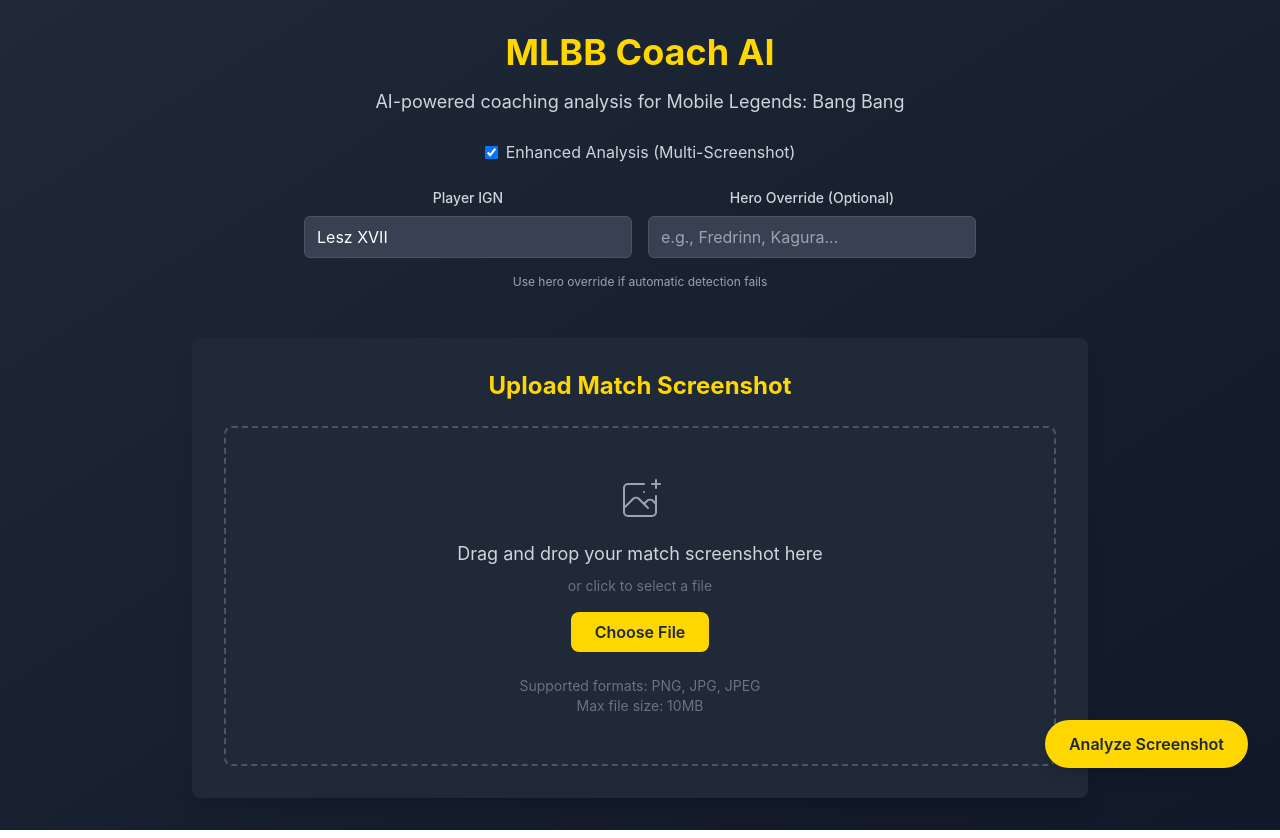
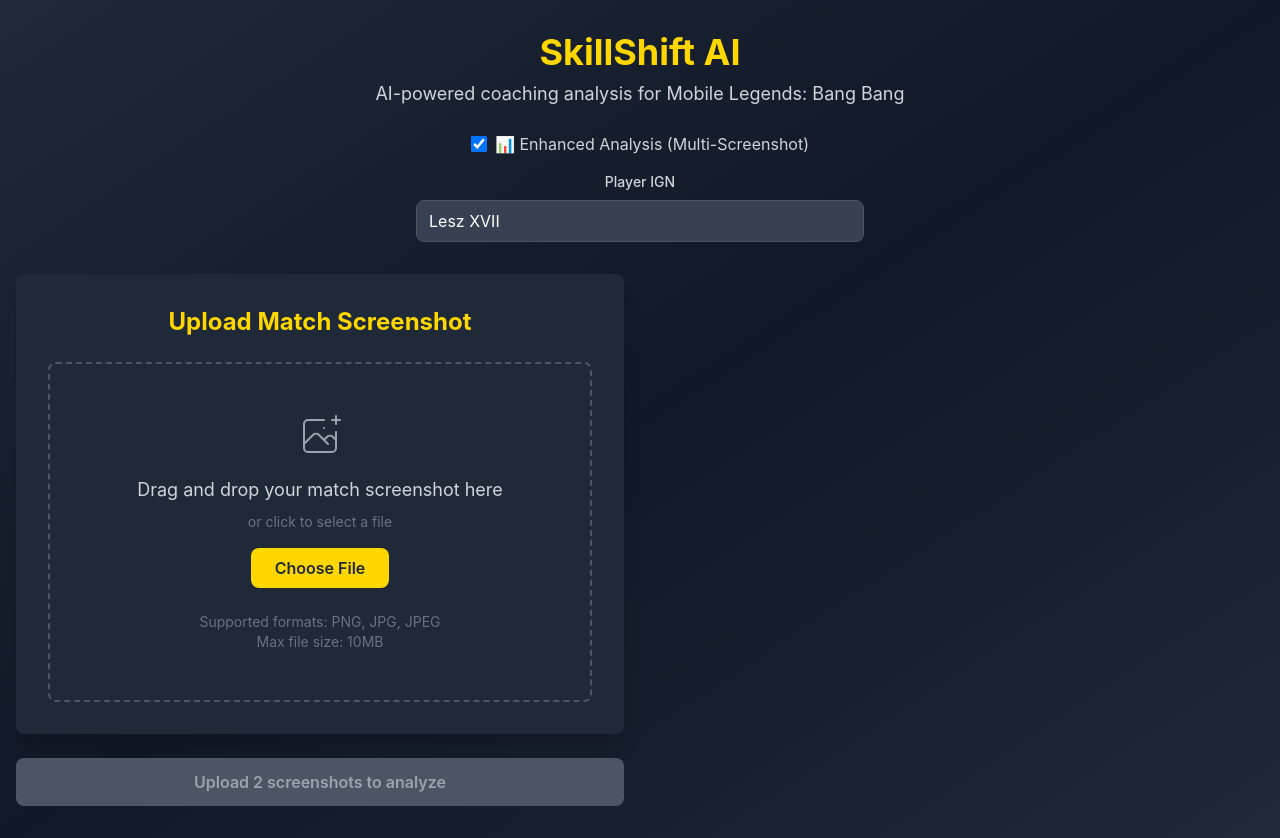
Before and after one commit to Lesz-Xi/mlbb-coach-ai, a React (Vite) app: page / in a window 1280 px wide. Built offline with nearby package versions, Linux system fonts and the light colour scheme; the HTML template or start-up script is replaced by a standard one.

Commit message:
Update main React application component

```diff
--- a/src/App.jsx
+++ b/src/App.jsx
@@ -1,97 +1,172 @@
-import { useState } from 'react'
-import FileUpload from './components/FileUpload'
-import ResultsDisplay from './components/ResultsDisplay'
+import { useState } from "react";
+import FileUpload from "./components/FileUpload";
+import ResultsDisplay from "./components/ResultsDisplay";
 
 function App() {
-  const [analysisResult, setAnalysisResult] = useState(null)
-  const [isLoading, setIsLoading] = useState(false)
-  const [sessionId, setSessionId] = useState(null)
-  const [useEnhanced, setUseEnhanced] = useState(true)
-  const [heroOverride, setHeroOverride] = useState('')
-  const [playerIGN, setPlayerIGN] = useState('Lesz XVII')
+  const [analysisResult, setAnalysisResult] = useState(null);
+  const [isLoading, setIsLoading] = useState(false);
+  const [sessionId, setSessionId] = useState(null);
+  const [useEnhanced, setUseEnhanced] = useState(true);
+  const [playerIGN, setPlayerIGN] = useState("Lesz XVII");
+  const [uploadedScreenshots, setUploadedScreenshots] = useState([]);
+  const [analysisReady, setAnalysisReady] = useState(false);
 
   const handleFileUpload = async (file) => {
-    setIsLoading(true)
-    try {
-      const formData = new FormData()
-      formData.append('file', file)
-      formData.append('ign', playerIGN)
+    // Add file to uploaded screenshots list
+    const fileWithMetadata = {
+      file: file,
+      name: file.name,
+      size: file.size,
+      uploadedAt: new Date().toISOString(),
+    };
 
-      // Add session ID if we have one
-      if (sessionId) {
-        formData.append('session_id', sessionId)
+    setUploadedScreenshots((prev) => {
+      const newList = [...prev, fileWithMetadata];
+
+      // Check if we can now analyze
+      const canAnalyze = useEnhanced
+        ? newList.length >= 2
+        : newList.length >= 1;
+      setAnalysisReady(canAnalyze);
+
+      return newList;
+    });
+  };
+
+  const handleRemoveFile = (index) => {
+    setUploadedScreenshots((prev) => {
+      const newList = prev.filter((_, i) => i !== index);
+
+      // Update analysis readiness
+      const canAnalyze = useEnhanced
+        ? newList.length >= 2
+        : newList.length >= 1;
+      setAnalysisReady(canAnalyze);
+
+      return newList;
+    });
+  };
+
+  const handleAnalyze = async () => {
+    if (!analysisReady || uploadedScreenshots.length === 0) {
+      return;
     }
 
-      // Add hero override if specified
-      if (heroOverride.trim()) {
-        formData.append('hero_override', heroOverride.trim())
+    setIsLoading(true);
+    try {
+      let analysisResults = [];
+
+      // Process screenshots sequentially for session management
+      let currentSessionId = sessionId; // Local variable to track session ID within loop
+
+      for (let i = 0; i < uploadedScreenshots.length; i++) {
+        const screenshot = uploadedScreenshots[i];
+        const formData = new FormData();
+        formData.append("file", screenshot.file);
+        formData.append("ign", playerIGN);
+
+        // Add session ID for subsequent uploads
+        if (currentSessionId) {
+          formData.append("session_id", currentSessionId);
         }
 
-      const endpoint = useEnhanced ? '/api/analyze-enhanced' : '/api/analyze'
+        const endpoint = useEnhanced ? "/api/analyze-enhanced" : "/api/analyze";
         const response = await fetch(endpoint, {
-        method: 'POST',
+          method: "POST",
           body: formData,
-      })
+        });
 
         if (!response.ok) {
-        throw new Error('Analysis failed')
+          throw new Error(`Analysis failed for screenshot ${i + 1}`);
         }
 
-      const result = await response.json()
-      setAnalysisResult(result)
+        const result = await response.json();
+        analysisResults.push(result);
 
-      // Store session ID for multi-screenshot processing
-      if (result.session_info?.session_id) {
-        setSessionId(result.session_info.session_id)
-      }
-    } catch (error) {
-      console.error('Error analyzing screenshot:', error)
-      // Handle error appropriately
-    } finally {
-      setIsLoading(false)
+        // Store session ID from first response for immediate use in next iteration
+        if (i === 0 && result.session_info?.session_id) {
+          currentSessionId = result.session_info.session_id;
+          setSessionId(currentSessionId); // Also update React state
         }
       }
 
-  const handleReset = () => {
-    setAnalysisResult(null)
-    setSessionId(null)
-    setHeroOverride('')
+      // Use the most comprehensive result (usually the last one with full session data)
+      const finalResult = analysisResults[analysisResults.length - 1];
+
+      // Enhance with multi-screenshot context if available
+      if (analysisResults.length > 1) {
+        finalResult.multi_screenshot_analysis = {
+          total_screenshots: analysisResults.length,
+          confidence_improvement: true,
+          screenshot_types: uploadedScreenshots.map((s) => s.name),
+        };
       }
 
+      setAnalysisResult(finalResult);
+    } catch (error) {
+      console.error("Error analyzing screenshots:", error);
+      // Show user-friendly error
+      setAnalysisResult({
+        error: true,
+        message: error.message || "Analysis failed. Please try again.",
+      });
+    } finally {
+      setIsLoading(false);
+    }
+  };
+
+  const handleReset = () => {
+    setAnalysisResult(null);
+    setSessionId(null);
+    setUploadedScreenshots([]);
+    setAnalysisReady(false);
+  };
+
   const handleNewSession = () => {
-    setSessionId(null)
-    setAnalysisResult(null)
-    setHeroOverride('')
-  }
+    setSessionId(null);
+    setAnalysisResult(null);
+    setUploadedScreenshots([]);
+    setAnalysisReady(false);
+  };
+
+  const canAnalyze = useEnhanced
+    ? uploadedScreenshots.length >= 2
+    : uploadedScreenshots.length >= 1;
 
   return (
-    <div className="min-h-screen bg-gradient-to-br from-mlbb-dark to-gray-900">
+    <div className="min-h-screen bg-gradient-to-br from-mlbb-dark via-gray-900 to-mlbb-dark">
       <div className="container mx-auto px-4 py-8">
-        <header className="text-center mb-12">
-          <h1 className="text-4xl font-bold text-mlbb-gold mb-4">
-            MLBB Coach AI
+        <div className="text-center mb-8">
+          <h1 className="text-4xl font-bold text-mlbb-gold mb-2">
+            SkillShift AI
           </h1>
           <p className="text-gray-300 text-lg">
             AI-powered coaching analysis for Mobile Legends: Bang Bang
           </p>
 
           {/* Enhanced Analysis Toggle */}
-          <div className="mt-6 flex justify-center items-center space-x-4">
-            <label className="flex items-center space-x-2 text-gray-300">
+          <div className="mt-6 flex items-center justify-center space-x-4">
+            <label className="flex items-center space-x-2 cursor-pointer">
               <input
                 type="checkbox"
                 checked={useEnhanced}
-                onChange={(e) => setUseEnhanced(e.target.checked)}
-                className="rounded"
+                onChange={(e) => {
+                  setUseEnhanced(e.target.checked);
+                  const canAnalyzeAfterToggle = e.target.checked
+                    ? uploadedScreenshots.length >= 2
+                    : uploadedScreenshots.length >= 1;
+                  setAnalysisReady(canAnalyzeAfterToggle);
+                }}
+                className="w-4 h-4 text-mlbb-gold"
               />
-              <span>Enhanced Analysis (Multi-Screenshot)</span>
+              <span className="text-gray-300">
+                📊 Enhanced Analysis (Multi-Screenshot)
+              </span>
             </label>
           </div>
 
-          {/* Player Settings */}
-          <div className="mt-6 max-w-2xl mx-auto space-y-4">
-            <div className="grid grid-cols-1 md:grid-cols-2 gap-4">
-              <div>
+          {/* Player IGN Input */}
+          <div className="mt-4 max-w-md mx-auto">
             <label className="block text-sm font-medium text-gray-300 mb-2">
               Player IGN
             </label>
@@ -99,74 +174,83 @@
               type="text"
               value={playerIGN}
               onChange={(e) => setPlayerIGN(e.target.value)}
-                  className="w-full px-3 py-2 bg-gray-700 border border-gray-600 rounded-md text-white placeholder-gray-400 focus:outline-none focus:ring-2 focus:ring-mlbb-gold focus:border-transparent"
+              className="w-full px-3 py-2 bg-gray-700 border border-gray-600 rounded-lg text-white focus:ring-2 focus:ring-mlbb-gold focus:border-transparent"
               placeholder="Enter your in-game name"
             />
           </div>
+        </div>
+
+        <div className="grid grid-cols-1 lg:grid-cols-2 gap-8">
           <div>
-                <label className="block text-sm font-medium text-gray-300 mb-2">
-                  Hero Override (Optional)
-                </label>
-                <input
-                  type="text"
-                  value={heroOverride}
-                  onChange={(e) => setHeroOverride(e.target.value)}
-                  className="w-full px-3 py-2 bg-gray-700 border border-gray-600 rounded-md text-white placeholder-gray-400 focus:outline-none focus:ring-2 focus:ring-mlbb-gold focus:border-transparent"
-                  placeholder="e.g., Fredrinn, Kagura..."
+            <FileUpload
+              onFileUpload={handleFileUpload}
+              isLoading={isLoading}
+              uploadedScreenshots={uploadedScreenshots}
+              useEnhanced={useEnhanced}
+              onRemoveFile={handleRemoveFile}
             />
-              </div>
-            </div>
-            <p className="text-xs text-gray-400 text-center">
-              Use hero override if automatic detection fails
-            </p>
+
+            {/* Analysis Controls */}
+            <div className="mt-6 space-y-3">
+              <button
+                onClick={handleAnalyze}
+                disabled={!canAnalyze || isLoading}
+                className={`w-full py-3 px-6 rounded-lg font-semibold transition-all ${
+                  canAnalyze && !isLoading
+                    ? "bg-mlbb-gold text-mlbb-dark hover:bg-yellow-400 shadow-lg"
+                    : "bg-gray-600 text-gray-400 cursor-not-allowed"
+                }`}
+              >
+                {isLoading
+                  ? "Analyzing..."
+                  : canAnalyze
+                  ? `Analyze ${uploadedScreenshots.length} Screenshot${
+                      uploadedScreenshots.length > 1 ? "s" : ""
+                    }`
+                  : useEnhanced
+                  ? "Upload 2 screenshots to analyze"
+                  : "Upload at least 1 screenshot"}
+              </button>
+
+              {uploadedScreenshots.length > 0 && (
+                <button
+                  onClick={handleReset}
+                  className="w-full py-2 px-4 bg-gray-700 text-gray-300 rounded-lg hover:bg-gray-600 transition-colors"
+                >
+                  Clear All Screenshots
+                </button>
+              )}
             </div>
 
             {/* Session Info */}
             {sessionId && (
-            <div className="mt-4 p-3 bg-gray-800 rounded-lg inline-block">
-              <p className="text-sm text-gray-300">
-                Session: <span className="text-mlbb-gold font-mono">{sessionId.substring(0, 8)}...</span>
-                {analysisResult?.session_info && (
-                  <span className="ml-2">
-                    ({analysisResult.session_info.screenshot_count} screenshots)
-                  </span>
-                )}
+              <div className="mt-4 p-3 bg-gray-700 rounded-lg">
+                <p className="text-xs text-gray-400">
+                  Session: {sessionId.substring(0, 8)}... (
+                  {uploadedScreenshots.length} screenshots)
                 </p>
                 <button
                   onClick={handleNewSession}
-                className="mt-2 text-xs bg-gray-700 text-gray-300 px-3 py-1 rounded hover:bg-gray-600"
+                  className="text-sm text-mlbb-gold hover:text-yellow-400 transition-colors"
                 >
                   New Session
                 </button>
               </div>
             )}
-        </header>
+          </div>
 
-        <main className="max-w-4xl mx-auto">
-          {!analysisResult ? (
-            <FileUpload onFileUpload={handleFileUpload} isLoading={isLoading} />
-          ) : (
+          <div>
+            {analysisResult && (
               <ResultsDisplay
                 result={analysisResult}
                 onReset={handleReset}
-              sessionInfo={analysisResult.session_info}
-              debugInfo={analysisResult.debug_info}
-              warnings={analysisResult.warnings}
               />
             )}
-        </main>
-        <div className="fixed bottom-8 right-8">
-          <button
-            onClick={() => document.querySelector('input[type="file"]').click()}
-            disabled={isLoading}
-            className="bg-mlbb-gold text-mlbb-dark font-semibold py-3 px-6 rounded-full shadow-lg hover:bg-yellow-400 transition-colors disabled:opacity-50 disabled:cursor-not-allowed"
-          >
-            {isLoading ? 'Analyzing...' : sessionId ? 'Add Another Screenshot' : 'Analyze Screenshot'}
-          </button>
           </div>
         </div>
       </div>
-  )
+    </div>
+  );
 }
 
-export default App
+export default App;
```
Lines whose indentation alone changed are shown as unchanged.
